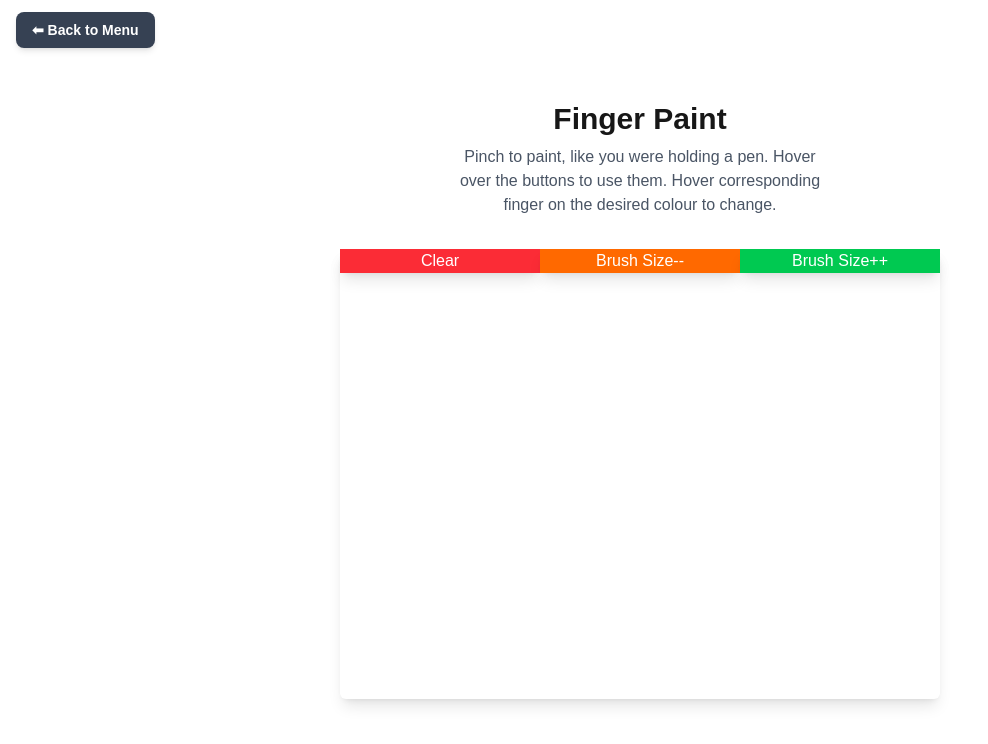
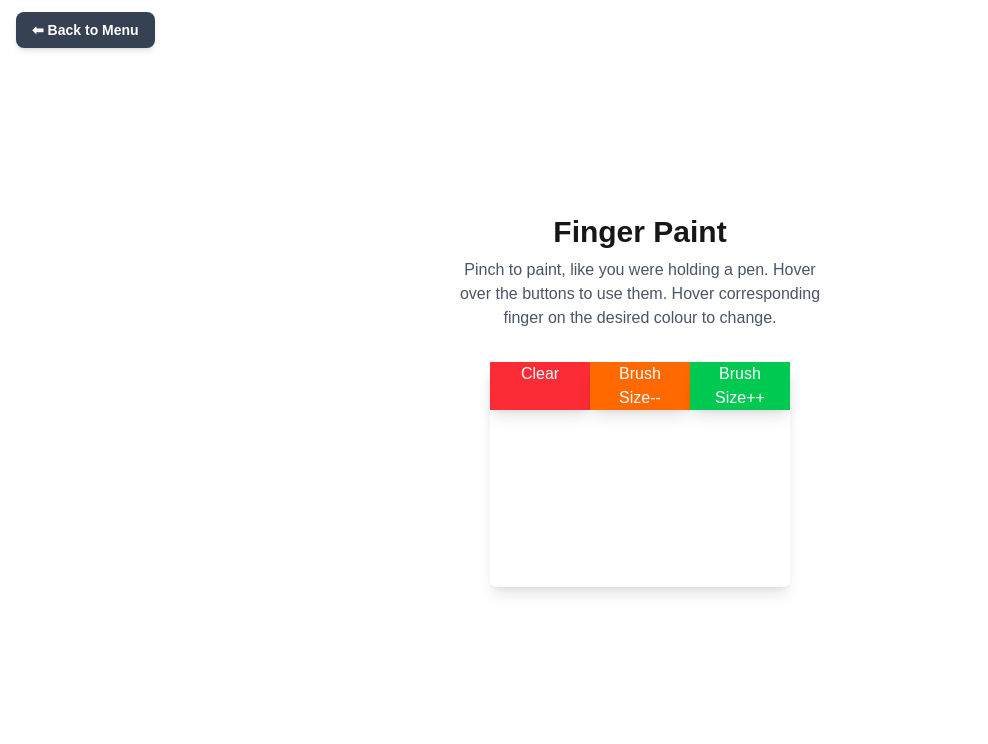
Before and after one commit to JonHX/Gamehub-nextjs, a Next.js app: page /fingerpaint in a window 1280 px wide. Shown: the top 744 px of the page, without its empty margins (0-988 px from the left). Built offline with nearby package versions, Linux system fonts and the light colour scheme; no server answers.

Commit message:
updating to fix scale

```diff
--- a/src/app/fingerpaint/canvas.tsx
+++ b/src/app/fingerpaint/canvas.tsx
@@ -229,15 +229,18 @@ const HandTrackingCanvas = () => {
     return (
         <div className="flex justify-center items-center flex-col space-y-6">
             <div className="relative flex justify-center items-center w-full max-w-[600px]">
-                <video
-                    ref={videoRef}
-                    autoPlay
-                    playsInline
-                    className="w-full h-auto rounded-md shadow-lg transform scale-x-[-1]"
-                    style={{ maxWidth: "600px", height: "450px" }}
-                    width="450px"
-                    height="600px"
-                ></video>
+            <video
+                ref={videoRef}
+                autoPlay
+                playsInline
+                className="rounded-md shadow-lg transform scale-x-[-1]"
+                style={{
+                    maxWidth: "100%",
+                    height: "auto",
+                    aspectRatio: "16/12", // Or dynamically set based on webcam aspect ratio
+                    objectFit: "cover" // Ensures the video fills without distortion
+                }}
+            ></video>
 
                 <canvas
                     ref={canvasRef}
```
